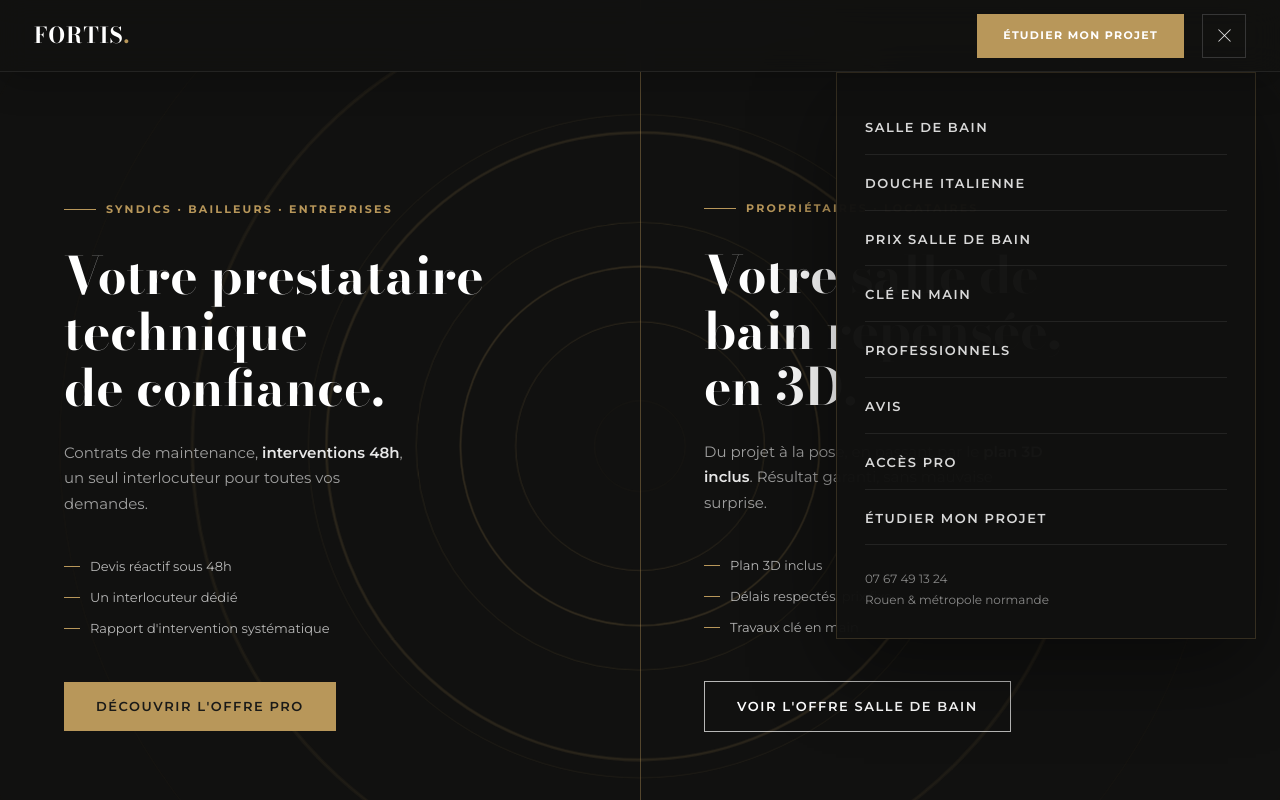
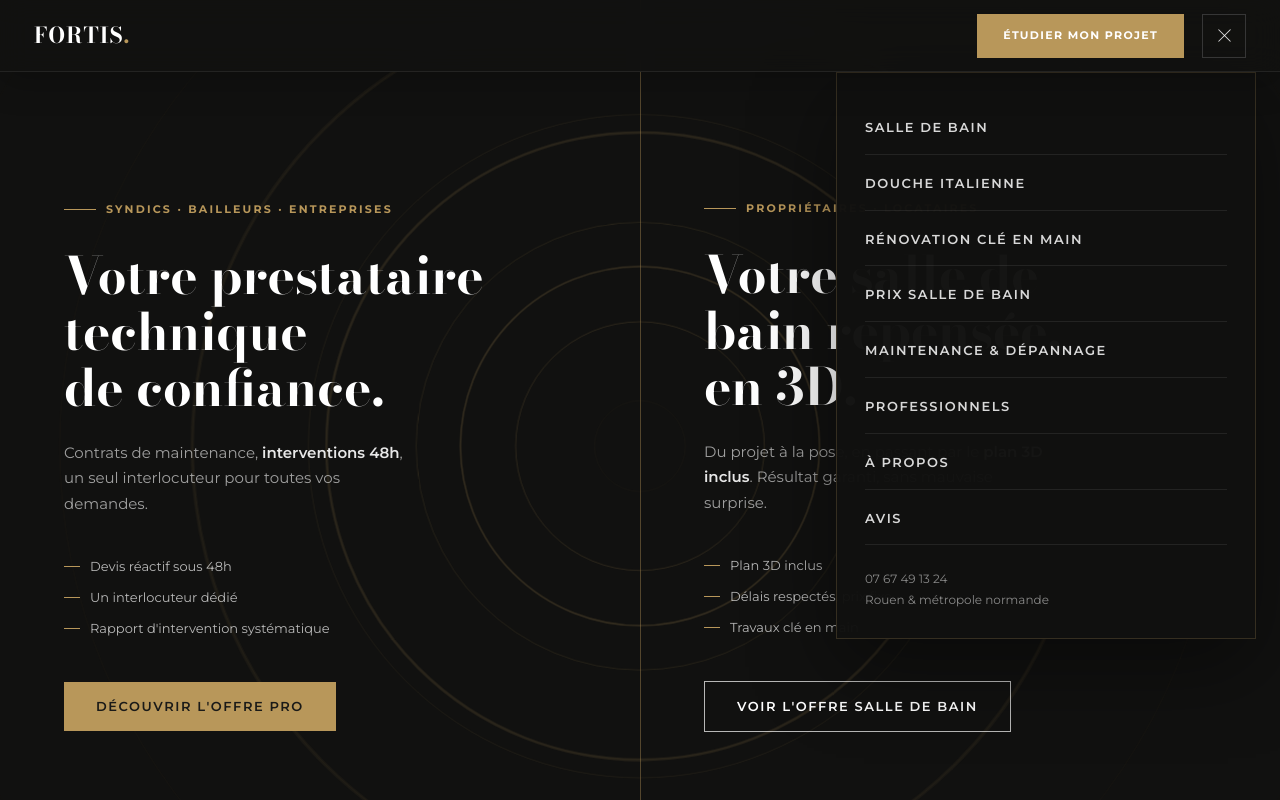
Before and after one commit to mbiville-hash/fortisrenovation, a Next.js app: page / in a window 1280 px wide. Both pictures are taken after a click on the button 1224 px from the left and 35 px from the top of the page. Shown: the top 800 px of the page. Built offline with nearby package versions, Linux system fonts and the light colour scheme.

Commit message:
refactor: menu - retire Acces pro + CTA redondant, ajoute Maintenance & A propos, reordonne

```diff
--- a/components/Nav.tsx
+++ b/components/Nav.tsx
@@ -168,12 +168,12 @@ export default function Nav() {
           <div className="nav-panel-links">
             <Link href="/salle-de-bain-rouen" onClick={() => setOpen(false)} aria-current={pathname === '/salle-de-bain-rouen' ? 'page' : undefined}>Salle de bain</Link>
             <Link href="/douche-italienne-rouen" onClick={() => setOpen(false)} aria-current={pathname === '/douche-italienne-rouen' ? 'page' : undefined}>Douche italienne</Link>
+            <Link href="/renovation-salle-de-bain-cle-en-main-rouen" onClick={() => setOpen(false)} aria-current={pathname === '/renovation-salle-de-bain-cle-en-main-rouen' ? 'page' : undefined}>Rénovation clé en main</Link>
             <Link href="/prix-renovation-salle-de-bain-rouen" onClick={() => setOpen(false)} aria-current={pathname === '/prix-renovation-salle-de-bain-rouen' ? 'page' : undefined}>Prix salle de bain</Link>
-            <Link href="/renovation-salle-de-bain-cle-en-main-rouen" onClick={() => setOpen(false)} aria-current={pathname === '/renovation-salle-de-bain-cle-en-main-rouen' ? 'page' : undefined}>Clé en main</Link>
+            <Link href="/maintenance-immobiliere-rouen" onClick={() => setOpen(false)} aria-current={pathname === '/maintenance-immobiliere-rouen' ? 'page' : undefined}>Maintenance &amp; dépannage</Link>
             <Link href="/professionnels" onClick={() => setOpen(false)} aria-current={pathname === '/professionnels' ? 'page' : undefined}>Professionnels</Link>
+            <Link href="/a-propos" onClick={() => setOpen(false)} aria-current={pathname === '/a-propos' ? 'page' : undefined}>À propos</Link>
             <Link href="/#avis" onClick={() => setOpen(false)}>Avis</Link>
-            <Link href="/espace-pro" onClick={() => setOpen(false)} aria-current={pathname === '/espace-pro' ? 'page' : undefined}>Accès pro</Link>
-            <Link href="/devis" onClick={() => setOpen(false)} aria-current={pathname === '/devis' ? 'page' : undefined}>Étudier mon projet</Link>
           </div>
           <div className="nav-panel-meta">
             <a href="tel:+33767491324" onClick={() => setOpen(false)}>07 67 49 13 24</a> <br />
```
